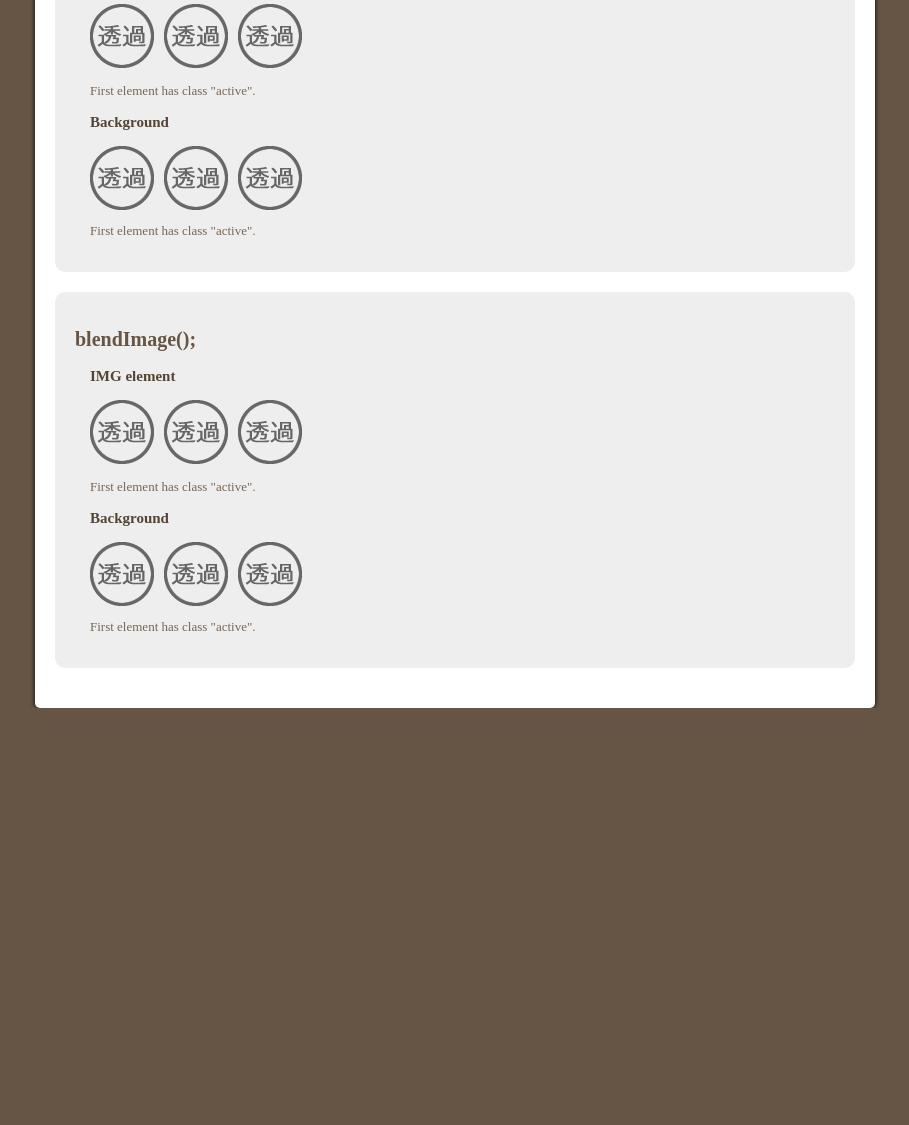
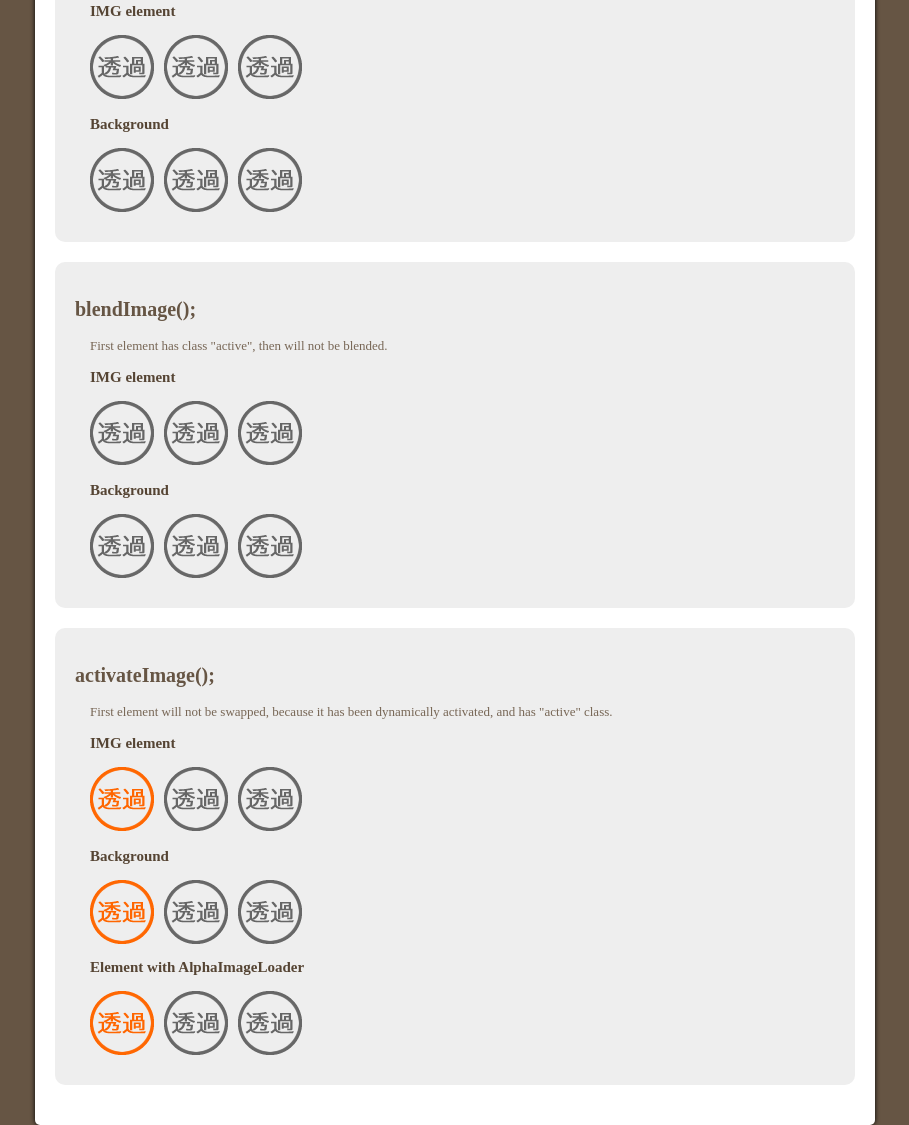
Before and after one commit to mach3/js-imageutils, a plain HTML site: page example/index.html in a window 1280 px wide. Shown: the part 559-1684 px from the top of the page, without its empty margins (205-1114 px from the left). Before the commit the page ends 1267 px from the top, so only its background shows below. Drawn offline with nearby package versions, Linux system fonts and the light colour scheme.

Commit message:
add activateImage()

```diff
--- a/example/index.html
+++ b/example/index.html
@@ -82,43 +82,69 @@
 		</script>
 		<div class="item" id="demo-02">
 			<h2>swapImage();</h2>
+			<p class="note">First element has class "active", then will not be swapped.</p>
 			<h3>IMG element</h3>
 			<ul class="cols">
 				<li><img src="./button.png" class="active" /></li>
 				<li><img src="./button.png" /></li>
 				<li><img src="./button.png" /></li>
 			</ul>
-			<p class="note">First element has class "active".</p>
 			<h3>Background</h3>
 			<ul class="cols">
 				<li><span class="button active"></span></li>
 				<li><span class="button"></span></li>
 				<li><span class="button"></span></li>
 			</ul>
-			<p class="note">First element has class "active".</p>
 		</div>
 		<script type="text/javascript">
 			$("#demo-02 img, #demo-02 .button").alphaImage().swapImage();
 		</script>
 		<div class="item" id="demo-03">
 			<h2>blendImage();</h2>
+			<p class="note">First element has class "active", then will not be blended.</p>
 			<h3>IMG element</h3>
 			<ul class="cols">
 				<li><img src="./button.png" class="active"></li>
 				<li><img src="./button.png"></li>
 				<li><img src="./button.png"></li>
 			</ul>
-			<p class="note">First element has class "active".</p>
 			<h3>Background</h3>
 			<ul class="cols">
 				<li><span class="button active"></span></li>
 				<li><span class="button"></span></li>
 				<li><span class="button"></span></li>
 			</ul>
-			<p class="note">First element has class "active".</p>
 		</div>
 		<script type="text/javascript">
 			$("#demo-03 img, #demo-03 .button").alphaImage().blendImage();
+		</script>
+		<div class="item" id="demo-04">
+			<h2>activateImage();</h2>
+			<p class="note">First element will not be swapped,
+				because it has been dynamically activated, and has "active" class.</p>
+			<h3>IMG element</h3>
+			<ul class="cols">
+				<li><img src="./button.png" alt="" class="to-activate"></li>
+				<li><img src="./button.png" alt=""></li>
+				<li><img src="./button.png" alt=""></li>
+			</ul>
+			<h3>Background</h3>
+			<ul class="cols">
+				<li><span class="button to-activate"></span></li>
+				<li><span class="button"></span></li>
+				<li><span class="button"></span></li>
+			</ul>
+			<h3>Element with AlphaImageLoader</h3>
+			<ul class="cols">
+				<li><span class="button alpha to-activate"></span></li>
+				<li><span class="button alpha"></span></li>
+				<li><span class="button alpha"></span></li>
+			</ul>
+		</div>
+		<script type="text/javascript">
+			$("#demo-04 .alpha").alphaImage();
+			$("#demo-04 img, #demo-04 .button").swapImage();
+			$("#demo-04 .to-activate").activateImage();
 		</script>
 	</div>
 
--- a/js/imageutils.js
+++ b/js/imageutils.js
@@ -62,10 +62,23 @@
 			}
 			return r;
 		},
-		_getHoverImage : function(ele, postfix){
+		_getStateImage : function(ele, postfix){
 			return this._getImage(ele).replace(this.regex.extension, function(a){
 				return postfix + a;
 			});
+		},
+		_setStateImage : function(ele, postfix){
+			var o, src;
+			o = $(ele);
+			src = this._getStateImage(ele, postfix);
+			switch(this._getType(ele)){
+				case "img" : o.prop("src", src); break;
+				case "block" : o.css("background-image", "url(" + src + ")"); break;
+				case "ail" :
+					o.css("filter", o.css("filter").replace(this._getImage(ele), src));
+					break;
+			}
+			return this;
 		},
 		/**
 		 * Set AlphaImageLoader to element
@@ -166,7 +179,7 @@
 			$eles.each(function(){
 				var o = $(this);
 				o.data("default-image", my.self._getImage(this));
-				o.data("hover-image", my.self._getHoverImage(this, my.opt.hoverPostfix));
+				o.data("hover-image", my.self._getStateImage(this, my.opt.hoverPostfix));
 				$("<img>").on("load", function(){
 					o.hover(my.swap, my.swap);
 				}).attr("src", o.data("hover-image"));
@@ -199,7 +212,7 @@
 			my.init = function(){
 				var o, src, hover;
 				o = $(this);
-				src = my.self._getHoverImage(this, my.opt.hoverPostfix);
+				src = my.self._getStateImage(this, my.opt.hoverPostfix);
 				hover = $("<span>")
 					.css({
 						"position" : "absolute",
@@ -238,6 +251,25 @@
 				}
 			});
 			return $eles;
+		},
+		/**
+		 *
+		 */
+		activateImage : function($ele, config){
+			var my = {};
+			my.self = this;
+			my.opt = $.extend({
+				postfix : "-active",
+				className : "active"
+			}, config);
+			my.activate = function(){
+				var o, src;
+				o = $(this);
+				o.addClass(my.opt.className);
+				my.self._setStateImage(this, my.opt.postfix);
+			};
+			$ele.each(my.activate);
+
 		}
 	}).init();
 
@@ -268,6 +300,13 @@
 		blendImage : function(config){
 			ImageUtils.blendImage(this, config);
 			return this;
+		},
+		/**
+		 *
+		 */
+		activateImage : function(config){
+			ImageUtils.activateImage(this, config);
+			return this;
 		}
 	});
 
```
Also changed, not shown: example/button-active.png (added), js/imageutils.min.js.
